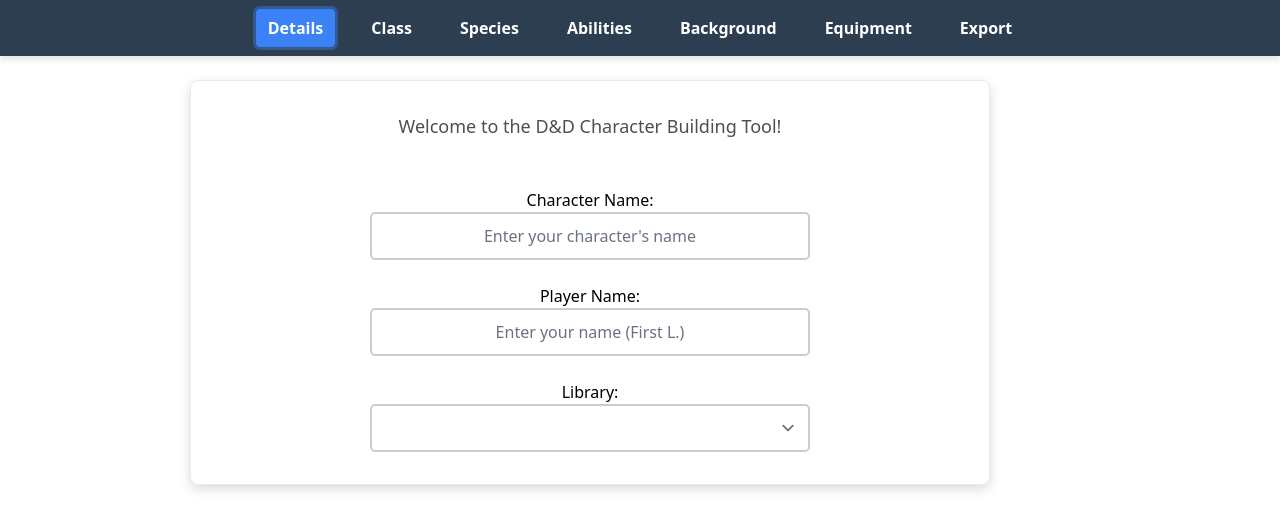
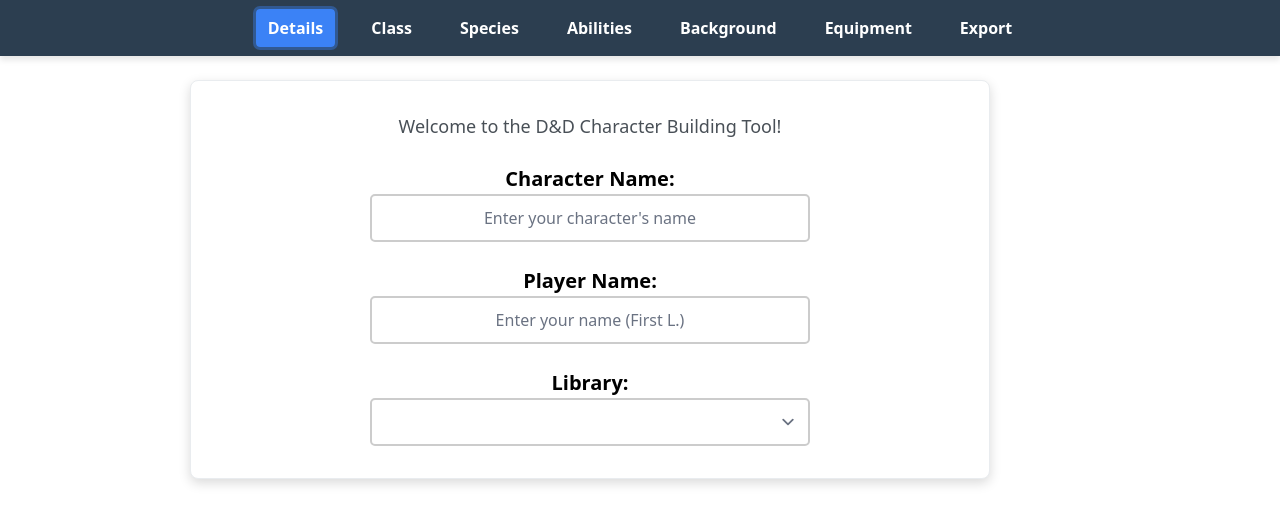
Before and after one commit to kyleyoung1121/dnd-character-build-tool, a SvelteKit app: page /details in a window 1280 px wide. Shown: the top 530 px of the page. Built offline with nearby package versions, Linux system fonts and the light colour scheme.

Commit message:
update details page formatting
Each header before a textbox/drop down has been changed to match the bold header format seen on the Class cards.

```diff
--- a/src/routes/(creation)/details/+page.svelte
+++ b/src/routes/(creation)/details/+page.svelte
@@ -66,9 +66,9 @@
 		<p class="intro-text">
 			Welcome to the D&D Character Building Tool!
 		</p>
-		<br><br>
+		<br>
 
-		<p>Character Name:</p>
+		<p class="bold-header">Character Name:</p>
 		<input
 			placeholder="Enter your character's name"
 			class="characterNameInput input-style"
@@ -78,7 +78,7 @@
 		>
 		<br><br>
 
-		<p>Player Name:</p>
+		<p class="bold-header">Player Name:</p>
 		<input
 			placeholder="Enter your name (First L.)"
 			class="playerNameInput input-style"
@@ -88,7 +88,7 @@
 		>
 		<br><br>
 
-		<p>Library:</p>
+		<p class="bold-header">Library:</p>
 		<select
 			class="libraryInput input-style"
 			value={library ?? 'Select Your Library'}
@@ -153,6 +153,12 @@
 		box-shadow: 0 0 0 0.2rem rgba(0, 123, 255, 0.25);
 	}
 
+	.bold-header {
+		margin: 0;
+		font-weight: var(--font-weight-bold);
+		font-size: var(--font-size-lg);
+	}
+
 	.librarySelect {
 		padding: 10px;
 		border: 2px solid #ccc;
```
